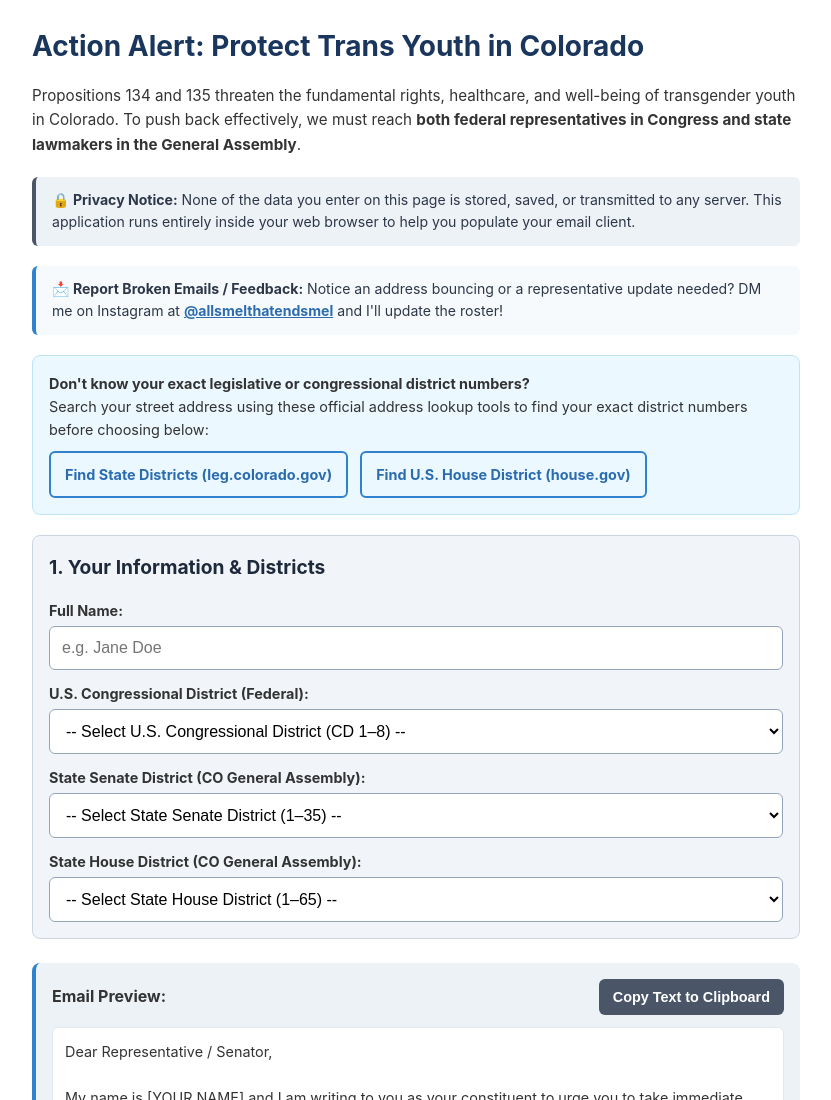
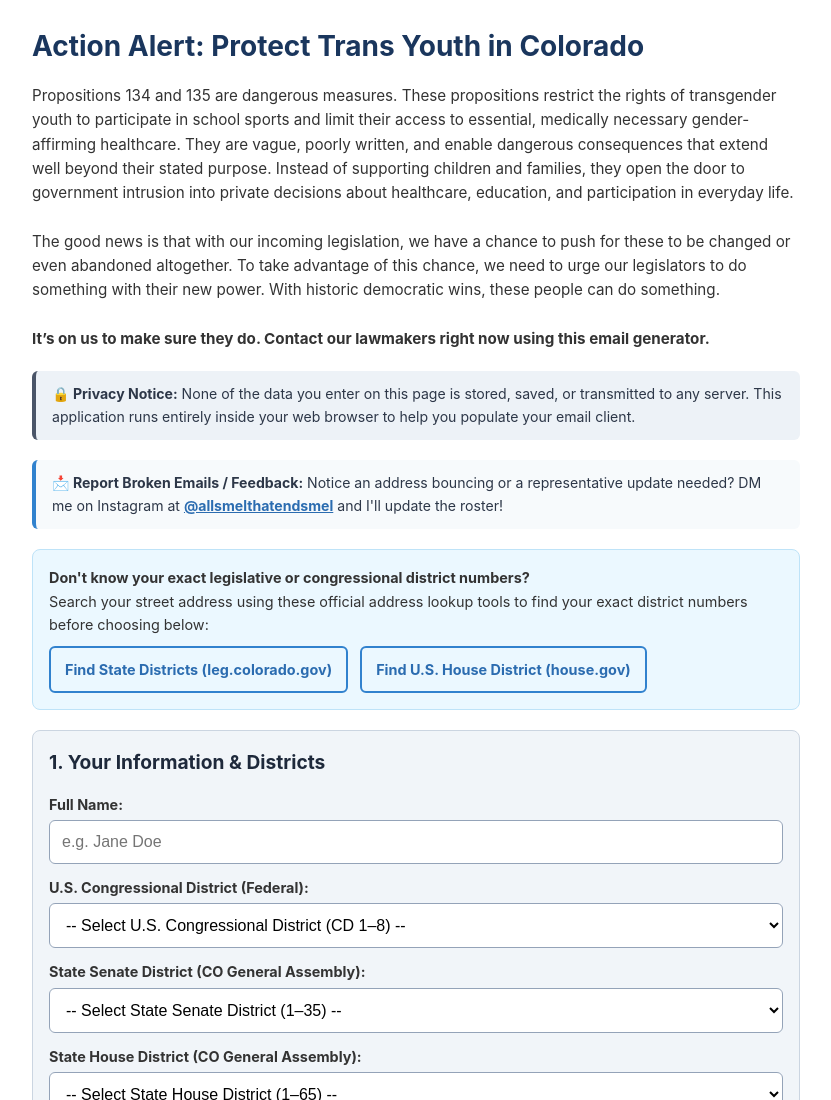
Before and after one commit to mel-builds/email-to-protect-trans-youth, a plain HTML site: page index.html in a window 1280 px wide. Shown: the top 1100 px of the page, without its empty margins (224-1055 px from the left). Drawn offline with Linux system fonts and the light colour scheme.

Commit message:
Revise alert message regarding transgender youth rights
Updated content to provide a more detailed explanation of the implications of Propositions 134 and 135 on transgender youth in Colorado.

```diff
--- a/index.html
+++ b/index.html
@@ -233,7 +233,14 @@
 
     <h1>Action Alert: Protect Trans Youth in Colorado</h1>
     <p class="intro-text">
-        Propositions 134 and 135 threaten the fundamental rights, healthcare, and well-being of transgender youth in Colorado. To push back effectively, we must reach <strong>both federal representatives in Congress and state lawmakers in the General Assembly</strong>.
+        Propositions 134 and 135 are dangerous measures. These propositions restrict the rights of transgender youth to participate in school sports and limit their access to essential, medically necessary gender-affirming healthcare. They are vague, poorly written, and enable dangerous consequences that extend well beyond their stated purpose. Instead of supporting children and families, they open the door to government intrusion into private decisions about healthcare, education, and participation in everyday life.
+        <br>
+        <br>
+        The good news is that with our incoming legislation, we have a chance to push for these to be changed or even abandoned altogether.
+        To take advantage of this chance, we need to urge our legislators to do something with their new power. With historic democratic wins, these people can do something.
+        <br>
+        <br>
+        <strong>It’s on us to make sure they do. Contact our lawmakers right now using this email generator.</strong>
     </p>
 
     <!-- Data Privacy Disclaimer -->
```
